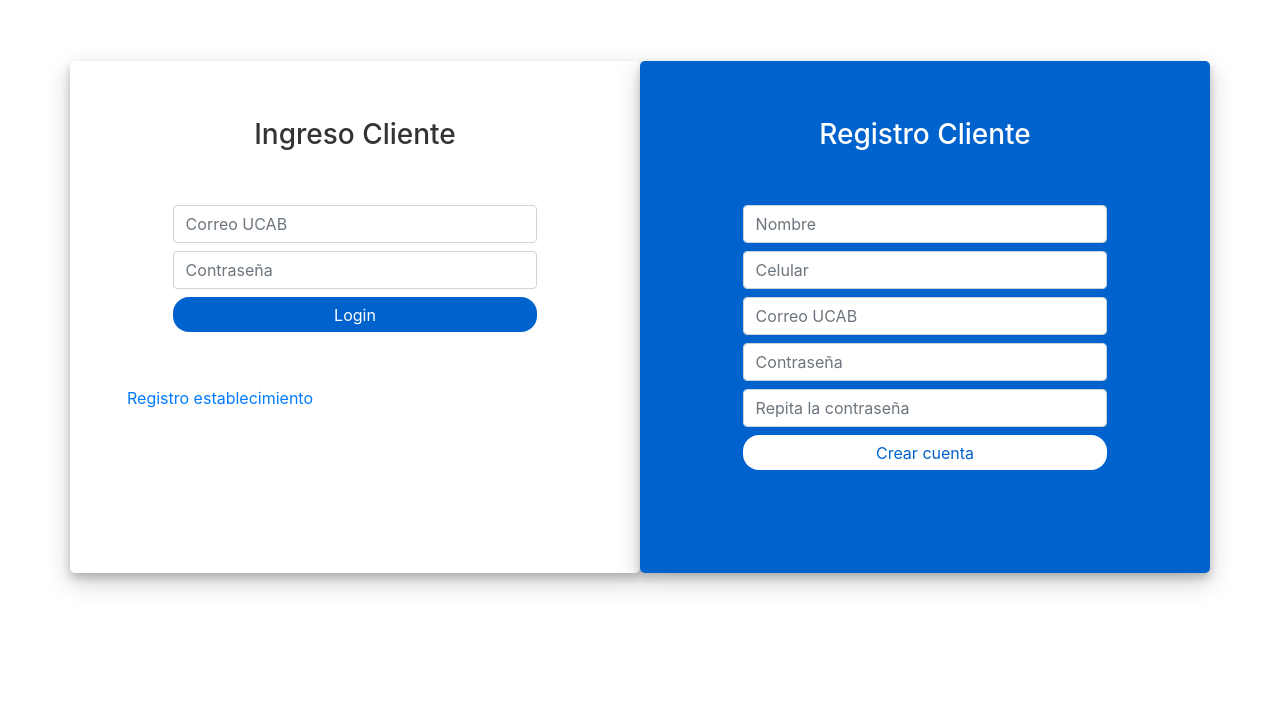
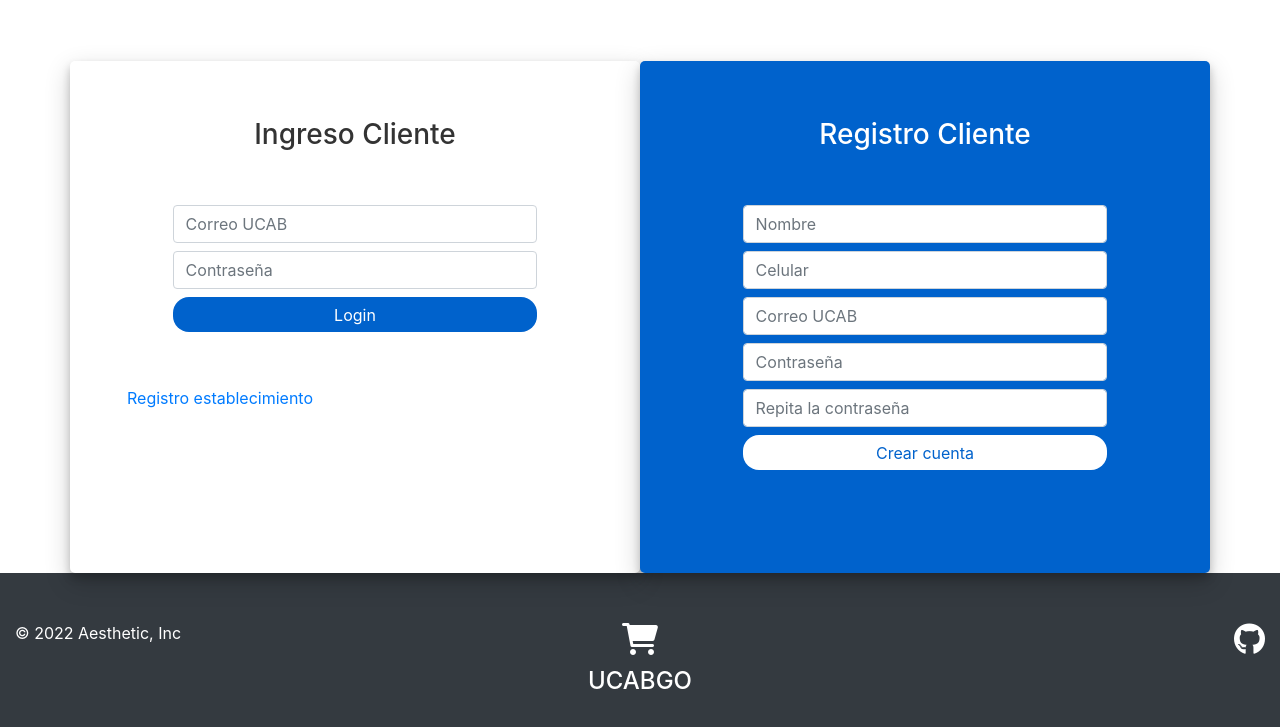
Before and after one commit to Robbyro10/UcabGo, a React (Vite) app: page /login in a window 1280 px wide. Shown: the part 131-858 px from the top of the page. Before the commit the page ends 800 px from the top, so only its background shows below. Built offline with nearby package versions, Linux system fonts and the light colour scheme.

Commit message:
Added the footer

```diff
--- a/src/UcabGo/components/stores/StoreCard.jsx
+++ b/src/UcabGo/components/stores/StoreCard.jsx
@@ -11,7 +11,9 @@ export const StoreCard = ({ _id, name, location, desc, img }) => {
         <div className="card-body">
           <h5 className="card-title">{name}</h5>
           <p className="card-text">{desc}</p>
-          <p className="card-text">Ubicacion: {location}</p>
+          <p className="card-text">
+            <i className="fa-sharp fa-solid fa-location-dot"></i> {location}
+          </p>
           <Link to={`/store/${_id}`} className="btn btn-outline-primary">
             Seleccionar
           </Link>
--- a/src/UcabGo/components/ui/Footer.jsx
+++ b/src/UcabGo/components/ui/Footer.jsx
@@ -2,19 +2,23 @@ import React from "react";
 
 export const Footer = () => {
   return (
-    <div className="container-fluid">
-      <div className="row p-3 bg-dark text-white">
-        <div className="col-xs-12 col-md-6 col-lg-3">
-          <p className="h3 mb-3">UcabGO</p>
-          <div className="text-secondary">
-            <p>Hecho por: </p>
-            <p>Joyce Wagner</p>
-            <p>Maria Paola Galvis</p>
-            <p>Luis Montes</p>
-            <p>Juan Hedderich </p>
+    <footer className="bg-dark text-white pt-5 pb-4 mt-auto">
+      <div className="container-fluid">
+        <div className="row">
+          <div className="col text-left">© 2022 Aesthetic, Inc</div>
+          <div className="col text-center">
+            <h2>
+              <i className="fa-solid fa-cart-shopping"></i>
+            </h2>
+            <h4>UCABGO</h4>
+          </div>
+          <div className="col text-right">
+            <h2>
+              <i className="fa-brands fa-github"></i>
+            </h2>
           </div>
         </div>
       </div>
-    </div>
+    </footer>
   );
 };
--- a/src/UcabGo/components/ui/StoreModal.jsx
+++ b/src/UcabGo/components/ui/StoreModal.jsx
@@ -55,7 +55,7 @@ export const StoreModal = ({ restaurant }) => {
   const onSubmit = async (event) => {
     setFormSubmitted(true);
 
-    // await startSavingProduct(formValues);
+    await startSavingProduct(formValues);
     console.log(formValues);
     closeProductModal();
     setFormSubmitted(false);
--- a/src/UcabGo/pages/StorePage.jsx
+++ b/src/UcabGo/pages/StorePage.jsx
@@ -38,16 +38,17 @@ export const StorePage = () => {
           <hr />
           <div className="row">
             <div className="col">
-              <p>
-                <b>Ubicacion: </b>
+              <h6>
+                <i className="fa-sharp fa-solid fa-location-dot"></i>
+                &nbsp;&nbsp;
                 {data.store.location}
-              </p>
+              </h6>
             </div>
             <div className="col">
-              <p>
-                <b>Teléfono: </b>
+              <h6>
+                <i className="fa-solid fa-phone"></i>&nbsp;&nbsp;
                 {data.store.phone}
-              </p>
+              </h6>
             </div>
             <div className="col">
               <p>
--- a/src/UcabGo/routes/StoreRoutes.jsx
+++ b/src/UcabGo/routes/StoreRoutes.jsx
@@ -16,11 +16,8 @@ export const StoreRoutes = () => {
           <Route path="store/product/:id/" element={<ProductPage />} />
           <Route path="/" element={<Navigate to="/ucabgo" />} />
           <Route path="/*" element={<Navigate to="/ucabgo" />} />
-          {/* <Route path="/order/success" element={<SuccessPage />} /> */}
         </Routes>
       </div>
-
-      {/* <Footer /> */}
     </>
   );
 };
--- a/src/UcabGoApp.jsx
+++ b/src/UcabGoApp.jsx
@@ -2,6 +2,8 @@ import { Provider } from "react-redux";
 import { BrowserRouter } from "react-router-dom";
 import { AppRouter } from "./router/AppRouter";
 import { store } from "./store";
+import "./styles.css";
+import { Footer } from "./UcabGo/components/ui";
 
 export const UcabGoApp = () => {
   return (
--- a/src/main.jsx
+++ b/src/main.jsx
@@ -1,7 +1,6 @@
 import React from "react";
 import ReactDOM from "react-dom/client";
 import { UcabGoApp } from "./UcabGoApp";
-import "./styles.css";
 
 ReactDOM.createRoot(document.getElementById("root")).render(
   <React.StrictMode>
--- a/src/router/AppRouter.jsx
+++ b/src/router/AppRouter.jsx
@@ -2,6 +2,7 @@ import { useEffect } from "react";
 import { Navigate, Route, Routes } from "react-router-dom";
 import { LoginPage, LoginStorePage } from "../auth";
 import { useAuthStore } from "../hooks";
+import { Footer } from "../UcabGo/components/ui";
 import { StoreRoutes } from "../UcabGo/routes/StoreRoutes";
 
 export const AppRouter = () => {
@@ -31,6 +32,8 @@ export const AppRouter = () => {
           <Route path="/*" element={<StoreRoutes />} />
         )}
       </Routes>
+
+      <Footer />
     </>
   );
 };
--- a/src/styles.css
+++ b/src/styles.css
@@ -1,3 +1,10 @@
+#root{
+    min-height: 100vh;
+    margin: 0;
+    display: flex;
+    flex-direction: column;
+}
+
 /* Modal */
 .ReactModalPortal > div{
     opacity: 0;
```
